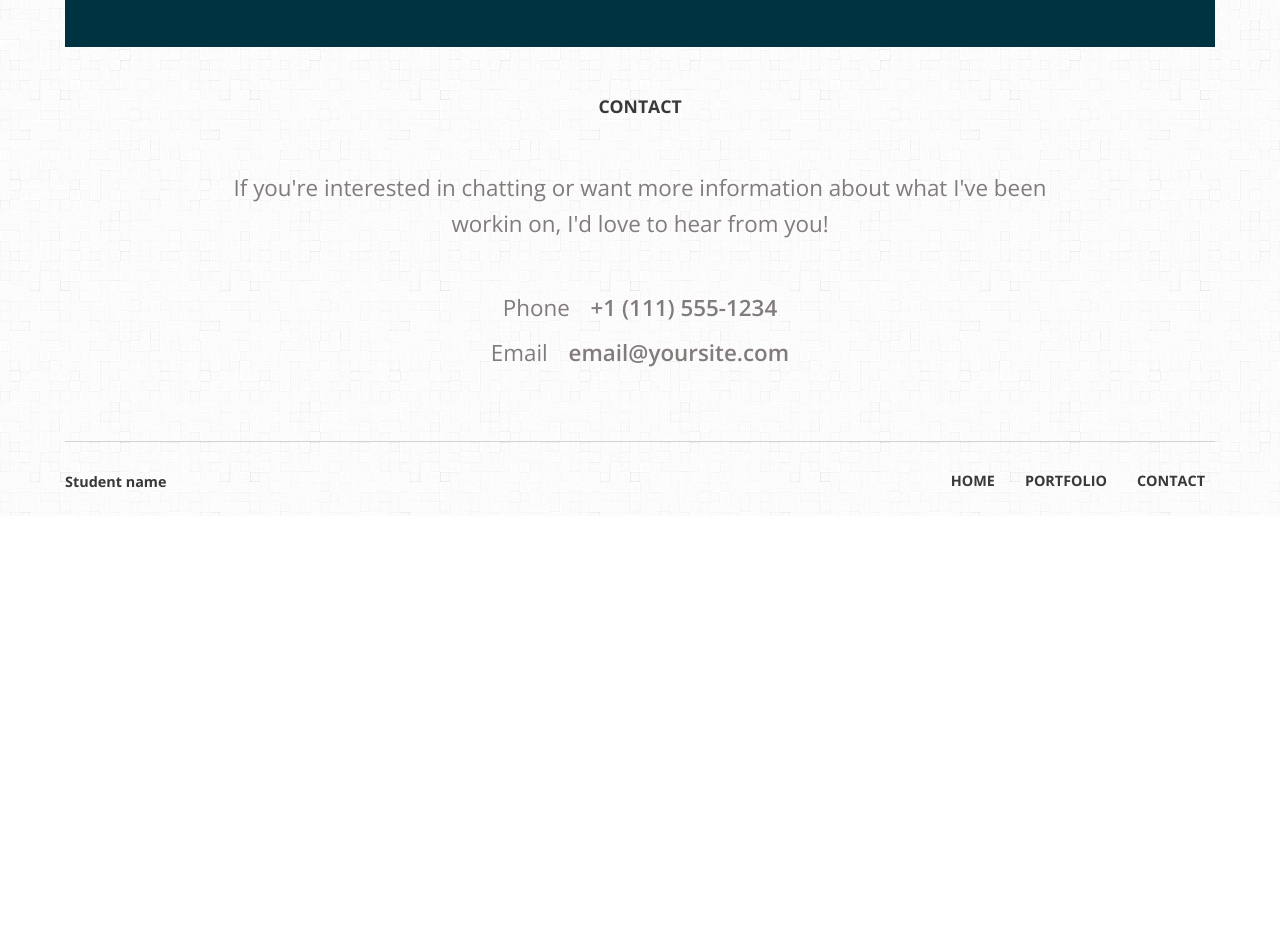
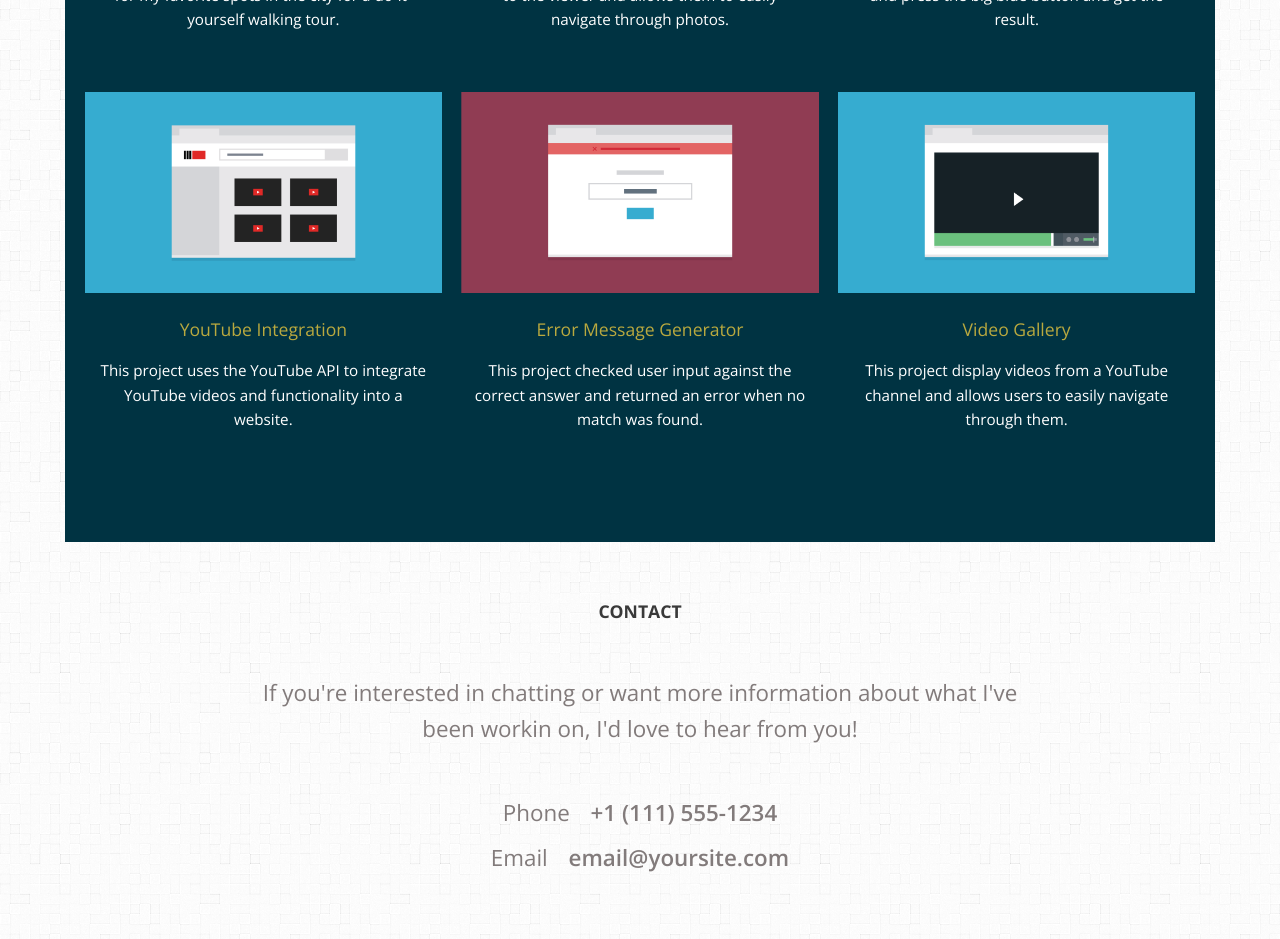
Before and after one commit to brendanlayton/responsive_layout_v2, a plain HTML site: page index.html in a window 1280 px wide. Shown: the part 1318-2257 px from the top of the page. Before the commit the page ends 1834 px from the top, so only its background shows below. Drawn offline with nearby package versions, Linux system fonts and the light colour scheme.

Commit message:
Styling enhancements and quality assurance

```diff
--- a/css/style.css
+++ b/css/style.css
@@ -11,8 +11,8 @@ body {
 	line-height: 1.6;
 	color: #393939;
 	background-color: #F9F9F9;
+	background-image: url('../images/light_wool.png');
 	margin: 0;
-	background: url("light_wool.png") repeat;
 }
 
 p {
@@ -92,7 +92,6 @@ a.active {
 }
 
 
-
 /* ---- Layout Containers ---- */
 
 .main-header {
@@ -113,12 +112,13 @@ a.active {
 
 .portfolio {
 	background-color: #003342;
-	padding: 20px 0;
+	padding: 50px 0;
 }
 
 .contact {
-	margin-left: 5px;
-	margin-right: 5px;
+    padding-left: 12px;
+    padding-right: 12px;
+    margin: 50px 0;
 }
 
 .intro-text,
@@ -139,15 +139,13 @@ a.active {
 .intro p,
 .contact p {
 	color: #827B7B;
+	padding: 0 8px;
 }
 
 .profile-image {
-/*
-	padding-left: 2em;
-  padding-right: 2em;
-*/
 	padding: 10px;
   border: #D2D2D2 2px solid;
+	width: 75%;
 }
 
 .section-title {
@@ -155,7 +153,7 @@ a.active {
 	text-transform: uppercase;
 	font-weight: 700;
 	text-align: center;
-	margin: 30px 0 40px;
+	margin: 0 0 40px;
 }
 
 .portfolio img:hover {
@@ -181,6 +179,10 @@ a.active {
 
 .contact-dets a {
 	color: #827B7B;
+}
+
+.main-footer {
+	color: #003342;
 }
 
 .footer-name,
@@ -209,11 +211,12 @@ a.active {
 
 @media (min-width: 768px) {
 
+/*
 	body {
 		padding-top: 140px;
 	}
 
-/* ---- Sticky Header ----	*/
+ ---- Removed Sticky Header because it took up too much of the viewport ----
 
 	.main-header {
 		position: fixed;
@@ -225,16 +228,17 @@ a.active {
 		padding: 0;
 		margin: 0;
 	}
+*/
 
-/*
 	.main-header {
-    padding-top: 2em;
+		margin-top: 2em;
+    margin-bottom: 2em;
 	}
-*/
 
 	.main-nav {
 		display: inline-block;
 		margin: 0 auto;
+  	padding: 10px;
 	}
 
   .main-nav li {
@@ -260,36 +264,28 @@ a.active {
 
 	.intro-text p {
 		text-align: left;
-		font-size: 1.3em;
+		font-size: 1.2em;
 		margin-top: 0;
+		padding: 0 12px;
 	}
 
-/*
 	.profile-image {
-		padding: 0 10px 0 0;
+		width: 100%;
 	}
-*/
 
  	.portfolio-item {
   	float: left;
   }
 
-	.intro-text,
-	.intro-image,
-	.portfolio-item {
-		padding-left: .6em; /* Creates gutters on either side of the column */
-		padding-right: .6em;
-	}
-
 	.portfolio {
-		margin-left: -7px;
-		margin-right: -7px;
 		padding-left: 10px;
 		padding-right: 10px;
 	}
 
 	.portfolio-item {
     width: 50%;
+		padding-left: 0.5em;
+		padding-right: 0.5em;
   }
 
 	.portfolio-item p {
@@ -298,7 +294,7 @@ a.active {
 
 	.contact {
 		width: 70%;
-		margin: 0 auto;
+		margin: 20px auto;
 		padding-top: 30px;
 		padding-bottom: 10px;
 	}
@@ -349,9 +345,23 @@ a.active {
 
 @media (min-width: 1024px) {
 
+	/* ---- Sticky Header ---- */
+
+	.main-header {
+		position: fixed;
+		width: 100%;
+		z-index: 1000;
+		background-color: rgba(249,249,249,.95);
+		box-shadow: 0 1px 4px rgba(0,0,0,.4);
+		top: 0;
+		padding: 0;
+		margin: 0;
+	}
   	body {
 		padding-top: 80px;
 	}
+
+		/* ---- End Sticky Header ---- */
 
 	.container,
 	.intro,
@@ -385,6 +395,13 @@ a.active {
 		padding: 0;
 	}
 
+	.intro-text,
+	.intro-image,
+	.portfolio-item {
+  	padding-left: 0.6em; /* Creates gutters on either side of the column */
+  	padding-right: 0.6em;
+	}
+
 	.intro-text {
 		float: left;
 		width: 55%;
@@ -399,21 +416,23 @@ a.active {
 		font-size: 1.3em;
 	}
 
+	.profile-image {
+		width: 90%;
+	}
+
 	.section-title {
 		font-size: 1.1em;
 		margin: 30px 0 50px;
 	}
 
-/*
-	.profile-image {
-		padding: 0;
-	}
-*/
-
   .portfolio-item {
     width: 33.333333333333%; /* Three column layout */
 		margin-bottom: 30px;
   }
+
+	.portfolio-item:nth-child(8n)  {
+		clear: left; /* Ensures 3-column layout doesn't break on larger screens */
+	}
 
 	.portfolio-item p {
     padding: 0px 10px;
@@ -436,7 +455,8 @@ a.active {
 		font-size: .9em;
 	}
 
-	 .footer-nav a {
-			font-size: .9em;
+	.footer-nav a {
+		font-size: .9em;
 	 }
+
 }
--- a/index.html
+++ b/index.html
@@ -10,7 +10,7 @@
 <body>
     <header class="main-header clearfix">
 			<div id="top" class="container">
-        <h1 class="student-name">Student Name</h1>
+        <h1 class="student-name">Brendan Layton</h1>
         <ul class="main-nav">
           <li><a class="active" href="#">Home</a></li>
           <li><a href="#">Portfolio</a></li>
@@ -21,7 +21,7 @@
 
     <div class="intro clearfix">
 			<div class="intro-image">
-      	<img class="profile-image" src="images/responsive-layout-profile.png" alt="Profile image of Jane Doe" />
+      	<img class="profile-image" src="images/responsive-layout-profile.jpg" alt="Profile image of Brendan Layton" />
 			</div>
 			<div class="intro-text">
 				<p>Hi! I'm a front-end develop who loves responsive design and css. I recently finished learning front-end web development at Treehouse and am excited to put all my skills to use!</p>
@@ -60,6 +60,21 @@
         	<h2>Calculator</h2>
         	<p>Someone can enter in the numbers they want, and press the big blue button and get the result.</p>
 				</div>
+					<div class="portfolio-item">
+					<img src="images/portfolio-8.png" alt="Marketing page porfolio item" />
+        	<h2>YouTube Integration</h2>
+        	<p>This project uses the YouTube API to integrate YouTube videos and functionality into a website.</p>
+				</div>
+			  <div class="portfolio-item">
+					<img src="images/portfolio-13.png" alt="Marketing page porfolio item" />
+        	<h2>Error Message Generator</h2>
+        	<p>This project checked user input against the correct answer and returned an error when no match was found.</p>
+				</div>
+      	<div class="portfolio-item">
+					<img src="images/portfolio-7.png" alt="Marketing page porfolio item" />
+        	<h2>Video Gallery</h2>
+        	<p>This project display videos from a YouTube channel and allows users to easily navigate through them.</p>
+				</div>
 		</div><!--/.portfolio-->
 
 
@@ -71,7 +86,7 @@
       </div><!--/.contact-->
 
 	<footer class="main-footer">
-		<h2 class="footer-name">Student name</h2>
+		<h2 class="footer-name">Brendan Layton</h2>
 		<ul class="footer-nav">
           <li><a href="#">Home</a></li>
           <li><a href="#">Portfolio</a></li>
```
Also changed, not shown: images/light_wool.png (renamed from css/light_wool.png), images/responsive-layout-profile.jpg (added).
